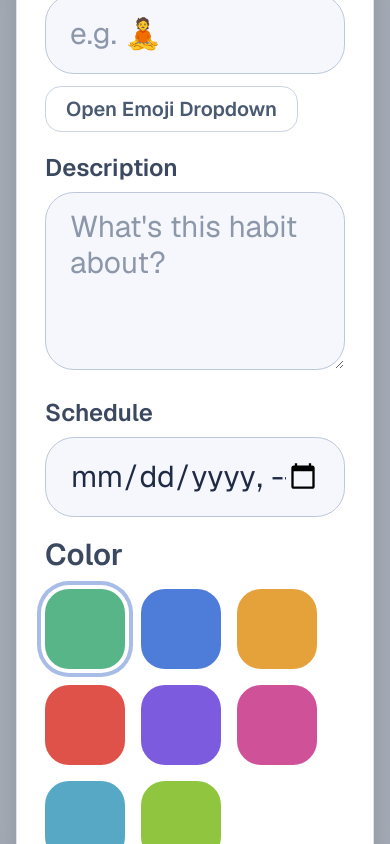
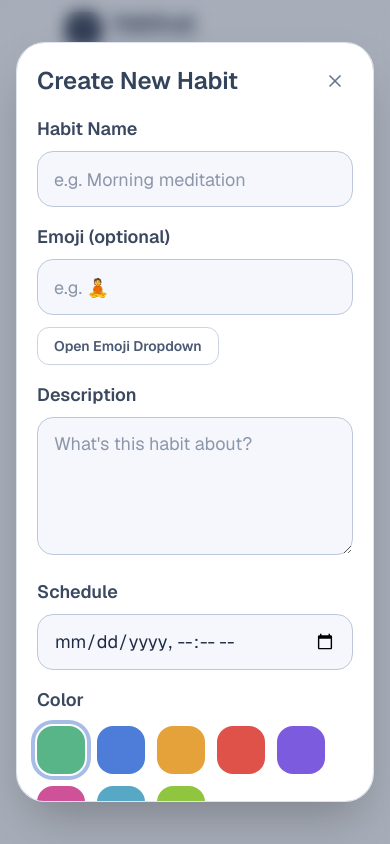
Before and after one commit to ArunimaAgrawal/habit-tracker, a Next.js app: page / in a window 390 px wide. Both pictures are taken after typing "Sample" into the empty fields and a click on the button "Add Habit". Built offline with nearby package versions, Linux system fonts and the light colour scheme.

Commit message:
added emojis

```diff
--- a/src/app/page.tsx
+++ b/src/app/page.tsx
@@ -19,6 +19,7 @@ import {
   Timer,
   TimerReset,
   Trash2,
+  X,
   Zap,
 } from "lucide-react";
 import { useEffect, useMemo, useState } from "react";
@@ -240,7 +241,7 @@ export default function Home() {
   };
 
   return (
-    <div className="min-h-screen overflow-x-hidden bg-[#F3F5F9] text-[#1F2A44]">
+    <div className="h-screen overflow-y-auto overflow-x-hidden bg-[#F3F5F9] text-[#1F2A44]">
       <div className="origin-top scale-[0.72] md:scale-[0.66]">
         <header className="bg-transparent">
           <div className="mx-auto flex w-full max-w-5xl items-center justify-between px-4 py-4 md:px-6">
@@ -331,7 +332,7 @@ export default function Home() {
               </div>
             </section>
 
-            <section className="mt-5 space-y-3">
+            <section className="mt-5 max-h-[52vh] space-y-3 overflow-y-auto pr-1">
               {visibleHabits.length === 0 ? (
                 <div className="rounded-3xl border border-[#D8DFEA] bg-white p-10 text-center text-xl text-[#8FA0B8]">
                   No habits found. Create one to get started.
@@ -486,25 +487,39 @@ export default function Home() {
 
       </div>
       {isModalOpen ? (
-        <div className="fixed inset-0 z-50 flex items-center justify-center bg-[#1C2942]/35 p-4 backdrop-blur-sm">
-          <div className="w-full max-w-4xl rounded-[2.2rem] border border-[#DCE3EF] bg-white p-7 shadow-2xl md:p-8">
-            <h2 className="text-4xl font-semibold text-[#33435B] md:text-5xl">
-              {editingHabitId ? "Edit Habit" : "Create New Habit"}
-            </h2>
-
-            <div className="mt-6 space-y-5">
+        <div
+          className="fixed inset-0 z-50 flex items-center justify-center bg-[#1C2942]/35 p-4 backdrop-blur-sm"
+          onClick={closeModal}
+        >
+          <div
+            className="max-h-[90vh] w-full max-w-2xl overflow-y-auto rounded-[1.8rem] border border-[#DCE3EF] bg-white p-5 shadow-2xl md:p-6"
+            onClick={(e) => e.stopPropagation()}
+          >
+            <div className="mb-4 flex items-center justify-between">
+              <h2 className="text-2xl font-semibold text-[#33435B] md:text-3xl">
+                {editingHabitId ? "Edit Habit" : "Create New Habit"}
+              </h2>
+              <button
+                onClick={closeModal}
+                aria-label="Close modal"
+                className="rounded-xl p-2 text-[#64748F] hover:bg-[#EEF2F7]"
+              >
+                <X className="h-5 w-5" />
+              </button>
+            </div>
+            <div className="space-y-4">
               <div>
-                <label className="mb-2 block text-2xl font-semibold text-[#3A4860]">Habit Name</label>
+                <label className="mb-2 block text-lg font-semibold text-[#3A4860]">Habit Name</label>
                 <input
                   value={name}
                   onChange={(e) => setName(e.target.value)}
                   placeholder="e.g. Morning meditation"
-                  className="h-20 w-full rounded-[1.8rem] border border-[#BCC8DA] bg-[#F5F7FC] px-6 text-3xl text-[#35455E] outline-none placeholder:text-[#8D97AA]"
+                  className="h-14 w-full rounded-2xl border border-[#BCC8DA] bg-[#F5F7FC] px-4 text-lg text-[#35455E] outline-none placeholder:text-[#8D97AA]"
                 />
               </div>
 
               <div>
-                <label className="mb-2 block text-2xl font-semibold text-[#3A4860]">
+                <label className="mb-2 block text-lg font-semibold text-[#3A4860]">
                   Emoji (optional)
                 </label>
                 <input
@@ -512,13 +527,13 @@ export default function Home() {
                   onChange={(e) => setEmoji(e.target.value)}
                   placeholder="e.g. 🧘"
                   maxLength={2}
-                  className="h-20 w-full rounded-[1.8rem] border border-[#BCC8DA] bg-[#F5F7FC] px-6 text-3xl text-[#35455E] outline-none placeholder:text-[#8D97AA]"
+                  className="h-14 w-full rounded-2xl border border-[#BCC8DA] bg-[#F5F7FC] px-4 text-lg text-[#35455E] outline-none placeholder:text-[#8D97AA]"
                 />
                 <div className="mt-3">
                   <button
                     type="button"
                     onClick={() => setIsEmojiPickerOpen((prev) => !prev)}
-                    className="rounded-2xl border border-[#CAD4E2] bg-white px-5 py-2 text-xl font-semibold text-[#4B5A73]"
+                    className="rounded-xl border border-[#CAD4E2] bg-white px-4 py-2 text-sm font-semibold text-[#4B5A73]"
                   >
                     {isEmojiPickerOpen ? "Close Emoji List" : "Open Emoji Dropdown"}
                   </button>
@@ -539,35 +554,35 @@ export default function Home() {
               </div>
 
               <div>
-                <label className="mb-2 block text-2xl font-semibold text-[#3A4860]">Description</label>
+                <label className="mb-2 block text-lg font-semibold text-[#3A4860]">Description</label>
                 <textarea
                   value={description}
                   onChange={(e) => setDescription(e.target.value)}
                   placeholder="What's this habit about?"
                   rows={4}
-                  className="w-full rounded-[1.8rem] border border-[#BCC8DA] bg-[#F5F7FC] px-6 py-4 text-3xl text-[#35455E] outline-none placeholder:text-[#8D97AA]"
+                  className="w-full rounded-2xl border border-[#BCC8DA] bg-[#F5F7FC] px-4 py-3 text-lg text-[#35455E] outline-none placeholder:text-[#8D97AA]"
                 />
               </div>
 
               <div>
-                <label className="mb-2 block text-2xl font-semibold text-[#3A4860]">Schedule</label>
+                <label className="mb-2 block text-lg font-semibold text-[#3A4860]">Schedule</label>
                 <input
                   type="datetime-local"
                   value={scheduleAt}
                   onChange={(e) => setScheduleAt(e.target.value)}
-                  className="h-20 w-full rounded-[1.8rem] border border-[#BCC8DA] bg-[#F5F7FC] px-6 text-3xl text-[#1F2A44] outline-none"
+                  className="h-14 w-full rounded-2xl border border-[#BCC8DA] bg-[#F5F7FC] px-4 text-lg text-[#1F2A44] outline-none"
                 />
               </div>
 
               <div>
-                <p className="mb-4 text-3xl font-semibold text-[#3A4860]">Color</p>
-                <div className="flex flex-wrap gap-4">
+                <p className="mb-3 text-lg font-semibold text-[#3A4860]">Color</p>
+                <div className="flex flex-wrap gap-3">
                   {CHIP_COLORS.map((color) => (
                     <button
                       key={color}
                       onClick={() => setSelectedColor(color)}
-                      className={`h-20 w-20 rounded-3xl ${
-                        selectedColor === color ? "ring-4 ring-[#A7BCE6] ring-offset-4" : ""
+                      className={`h-12 w-12 rounded-2xl ${
+                        selectedColor === color ? "ring-4 ring-[#A7BCE6] ring-offset-2" : ""
                       }`}
                       style={{ backgroundColor: color }}
                       aria-label={`Select ${color}`}
@@ -577,18 +592,18 @@ export default function Home() {
               </div>
             </div>
 
-            <div className="mt-8 flex flex-col gap-4 md:flex-row md:justify-end">
+            <div className="mt-6 flex flex-col gap-3 md:flex-row md:justify-end">
               <button
                 onClick={closeModal}
-                className="rounded-[2rem] border border-[#CAD4E2] px-12 py-5 text-5xl font-semibold text-[#6C7A90]"
+                className="rounded-2xl border border-[#CAD4E2] px-6 py-2.5 text-lg font-semibold text-[#6C7A90]"
               >
                 Cancel
               </button>
               <button
                 onClick={saveHabit}
-                className="inline-flex min-w-96 items-center justify-center gap-4 rounded-[2rem] bg-[#1E2A44] px-12 py-5 text-5xl font-semibold text-white"
+                className="inline-flex min-w-56 items-center justify-center gap-2 rounded-2xl bg-[#1E2A44] px-7 py-2.5 text-lg font-semibold text-white"
               >
-                <Plus className="h-7 w-7" /> {editingHabitId ? "Save Changes" : "Create Habit"}
+                <Plus className="h-5 w-5" /> {editingHabitId ? "Save Changes" : "Create Habit"}
               </button>
             </div>
           </div>
```
